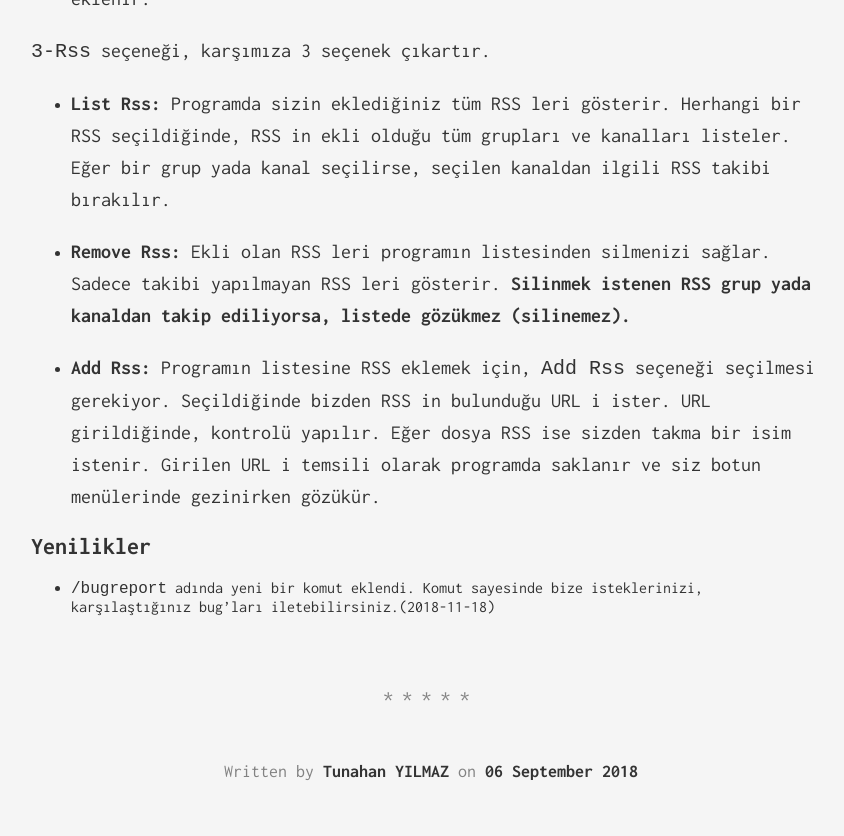
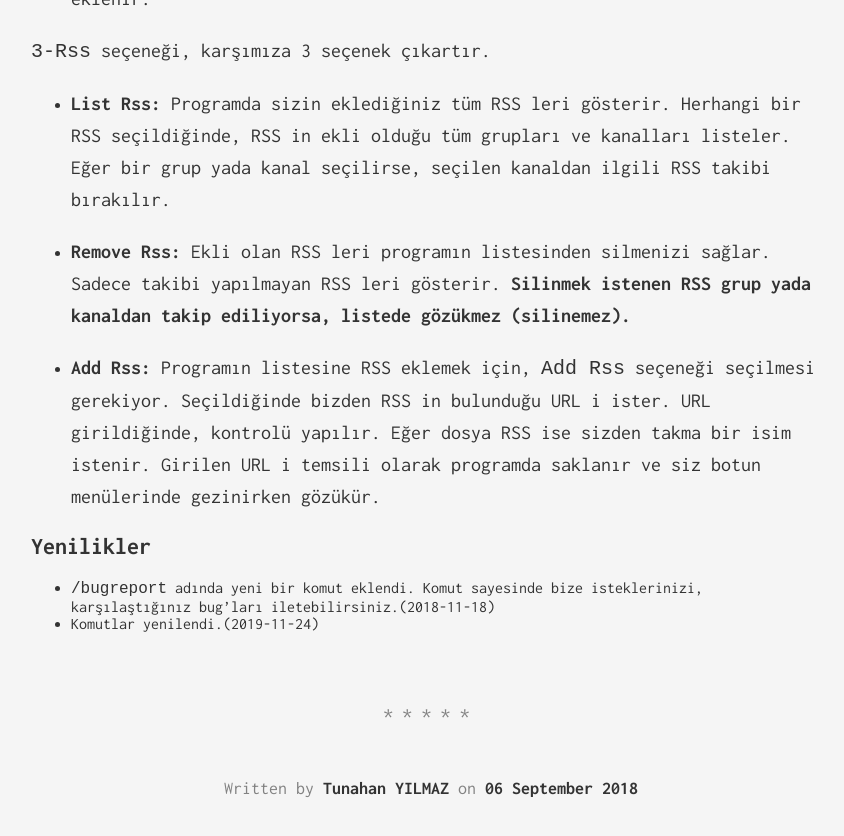
Before and after one commit to tyilmaz1994/tyilmaz1994.github.io, a Jekyll site: the page built from _posts/2018-09-06-telegram-rss-servis.markdown, in a window 1280 px wide and 900 px high, scrolled down 1984 px. Shown: the top 836 px of the window, without its empty margins (209-1053 px from the left). Built offline with Jekyll 4.4.1, drawn with Linux system fonts in a browser that asks for light colours.

Commit message:
Update 2018-09-06-telegram-rss-servis.markdown

```diff
--- a/_posts/2018-09-06-telegram-rss-servis.markdown
+++ b/_posts/2018-09-06-telegram-rss-servis.markdown
@@ -46,3 +46,4 @@ seçenekleri karşımıza çıkıyor.
 ## Yenilikler
 
 * `/bugreport` adında yeni bir komut eklendi. Komut sayesinde bize isteklerinizi, karşılaştığınız bug'ları iletebilirsiniz.(2018-11-18)
+* Komutlar yenilendi.(2019-11-24)
```
